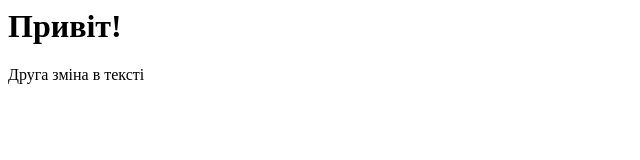
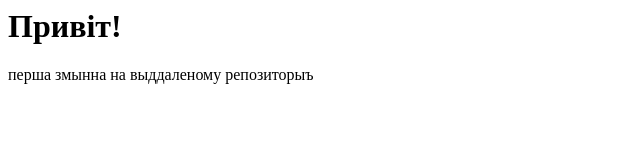
Before and after one commit to ovenvlad/lab1, a plain HTML site: page index.html in a window 1280 px wide. Shown: the whole page, without its empty margins (0-640 px from the left). Drawn offline with Linux system fonts and the light colour scheme.

Commit message:
Update index.html

```diff
--- a/index.html
+++ b/index.html
@@ -16,7 +16,7 @@
                Привіт!
           </H1>
           <P>
-               Друга зміна в тексті
+              перша змынна на выддаленому репозиторыъ
           </P>
           <P>
           </P>
```
